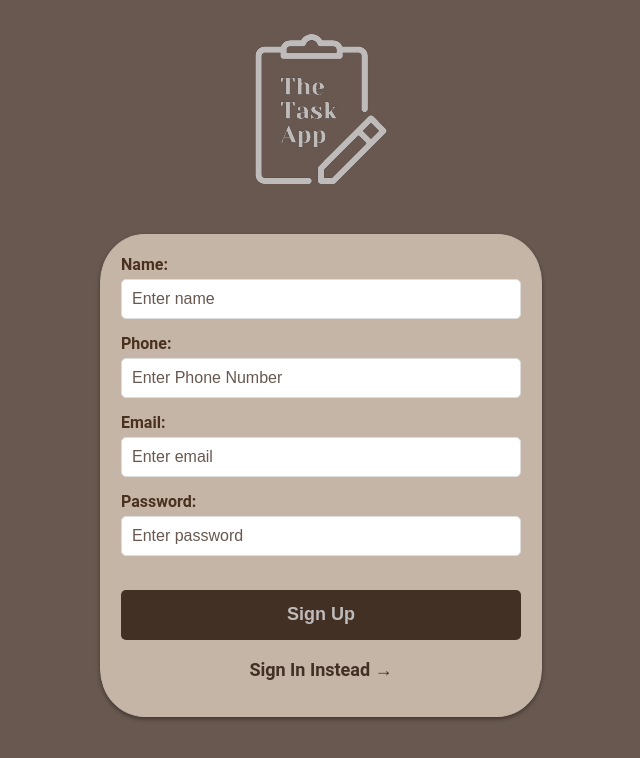
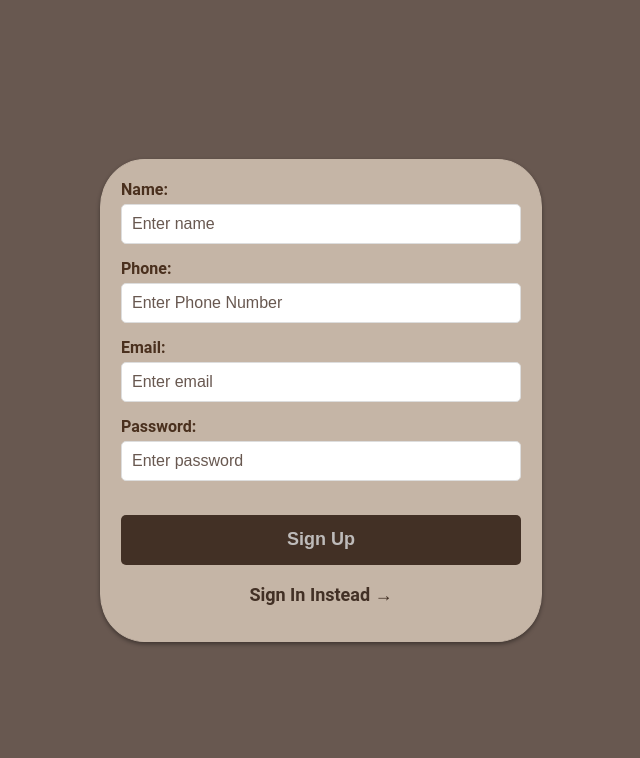
Before and after one commit to harshita-priya1/cv-frontend, an Angular app: page /sign-up in a window 1280 px wide. Shown: the top 758 px of the page, without its empty margins (319-959 px from the left). Built offline with nearby package versions, Linux system fonts and the light colour scheme.

Commit message:
Changed ui for better design

```diff
--- a/src/app/sign-in/sign-in.component.css
+++ b/src/app/sign-in/sign-in.component.css
@@ -47,9 +47,6 @@ input {
   border-radius: 5px;
   font-size: 16px;
   color: #423025;
-}
-
-.small-container {
 }
 
 .form-control:focus {
--- a/src/app/sign-in/sign-in.component.html
+++ b/src/app/sign-in/sign-in.component.html
@@ -1,6 +1,4 @@
 <div class="container">
-  <img src="../../assets/theTaskApp.png" alt="Logo" class="logo" />
-
   <form (submit)="onSubmit(myForm)" #myForm="ngForm">
     <div class="small-container">
       <div class="form-group">
--- a/src/app/sign-up/sign-up.component.css
+++ b/src/app/sign-up/sign-up.component.css
@@ -12,6 +12,7 @@ body {
   align-items: center;
   justify-content: center;
   box-sizing: border-box;
+  padding: 0 20px;
 }
 
 .form-group {
--- a/src/app/sign-up/sign-up.component.html
+++ b/src/app/sign-up/sign-up.component.html
@@ -1,6 +1,4 @@
 <div class="container">
-  <img src="../../assets/theTaskApp.png" alt="Logo" class="logo" />
-
   <form (submit)="onSubmit(myForm)" #myForm="ngForm">
     <div class="small-container">
       <div class="form-group">
```
